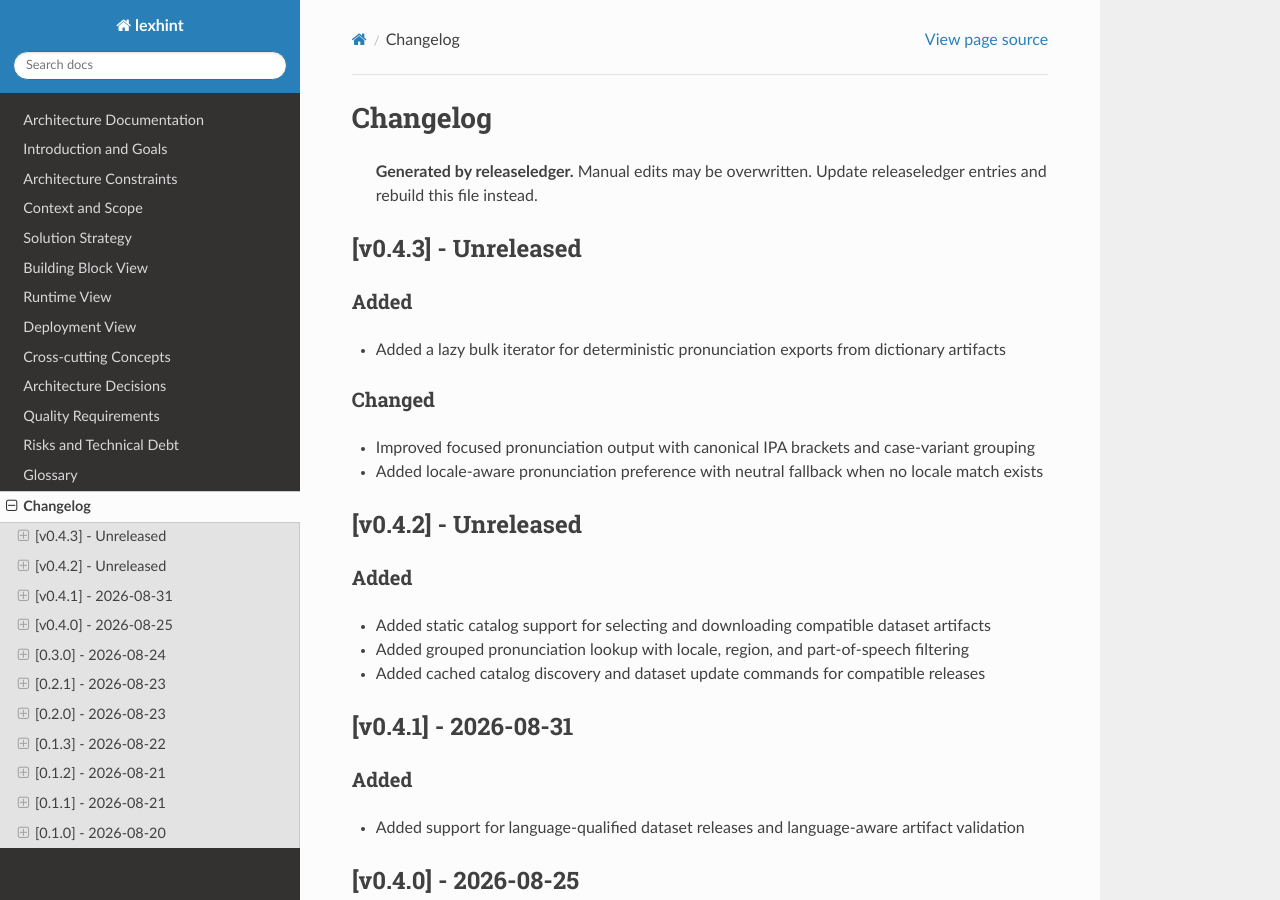
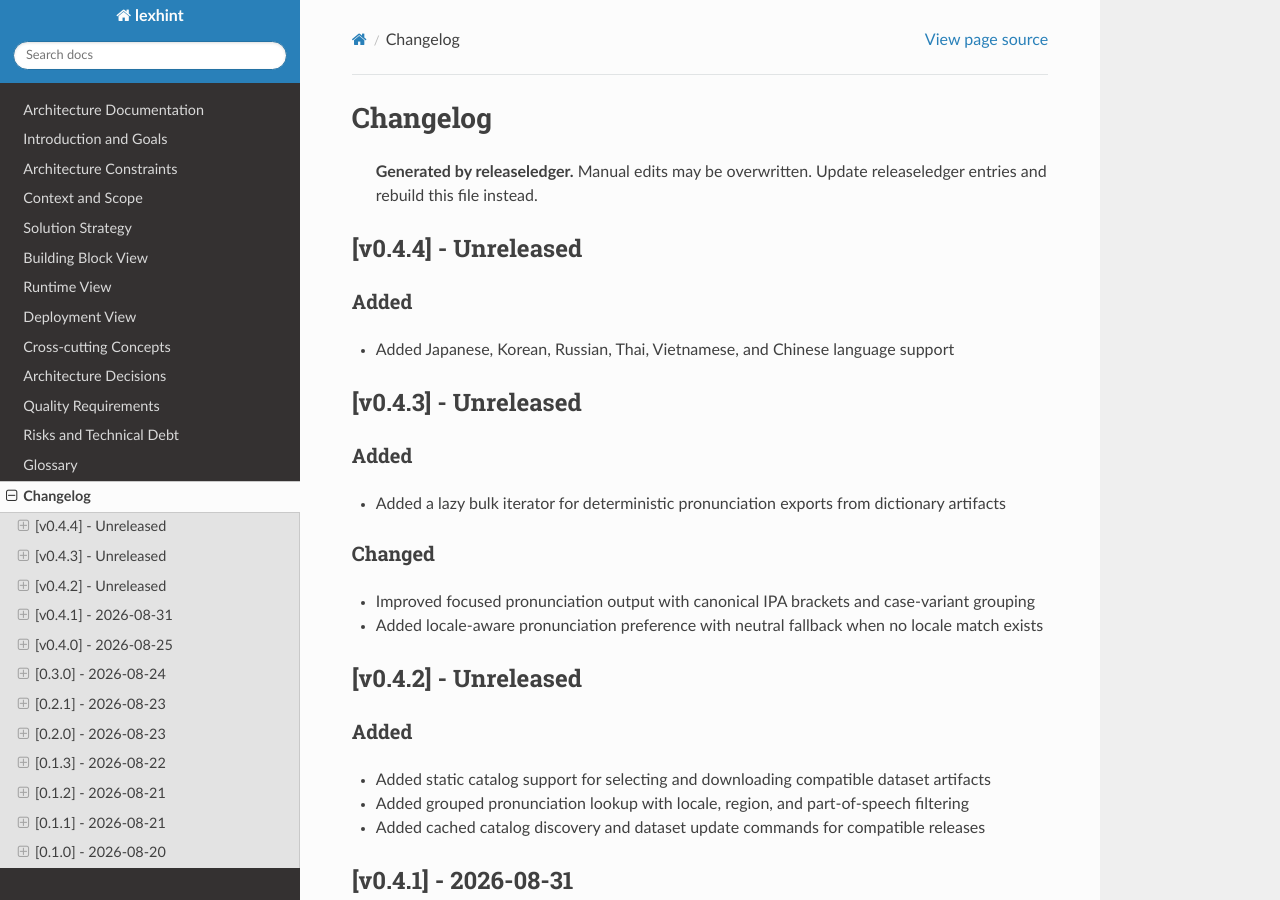
Before and after one commit to buchwandler/lexhint, a Sphinx documentation site: the page built from docs/changelog.md, in a window 1280 px wide and 900 px high. Built offline with Sphinx 7.4.7 and the Read the Docs theme 3.1.0, drawn with Linux system fonts in a browser that asks for light colours.

Commit message:
doc: changelog

```diff
--- a/docs/changelog.md
+++ b/docs/changelog.md
@@ -1,6 +1,14 @@
 # Changelog
 
 > **Generated by releaseledger.** Manual edits may be overwritten. Update releaseledger entries and rebuild this file instead.
+
+## [v0.4.4] - Unreleased
+
+### Added
+
+- Added Japanese, Korean, Russian, Thai, Vietnamese, and Chinese language support
+
+<!-- generated by releaseledger -->
 
 ## [v0.4.3] - Unreleased
 
```
Also changed, not shown: .ledger/releaseledger/data/ledgers/main/releases/v0.4.4/entries/entry-0001.md (added), .ledger/releaseledger/data/ledgers/main/releases/v0.4.4/release.md (added), 2 other files.
